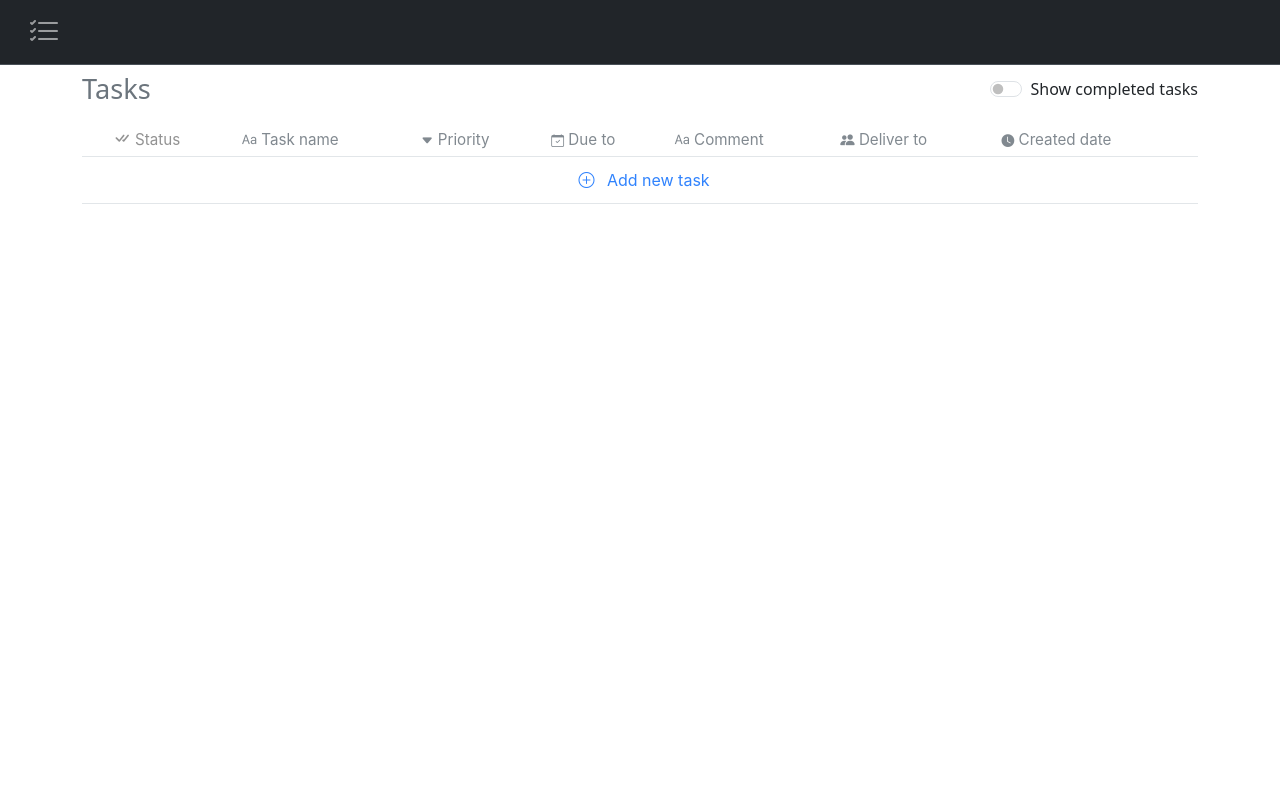
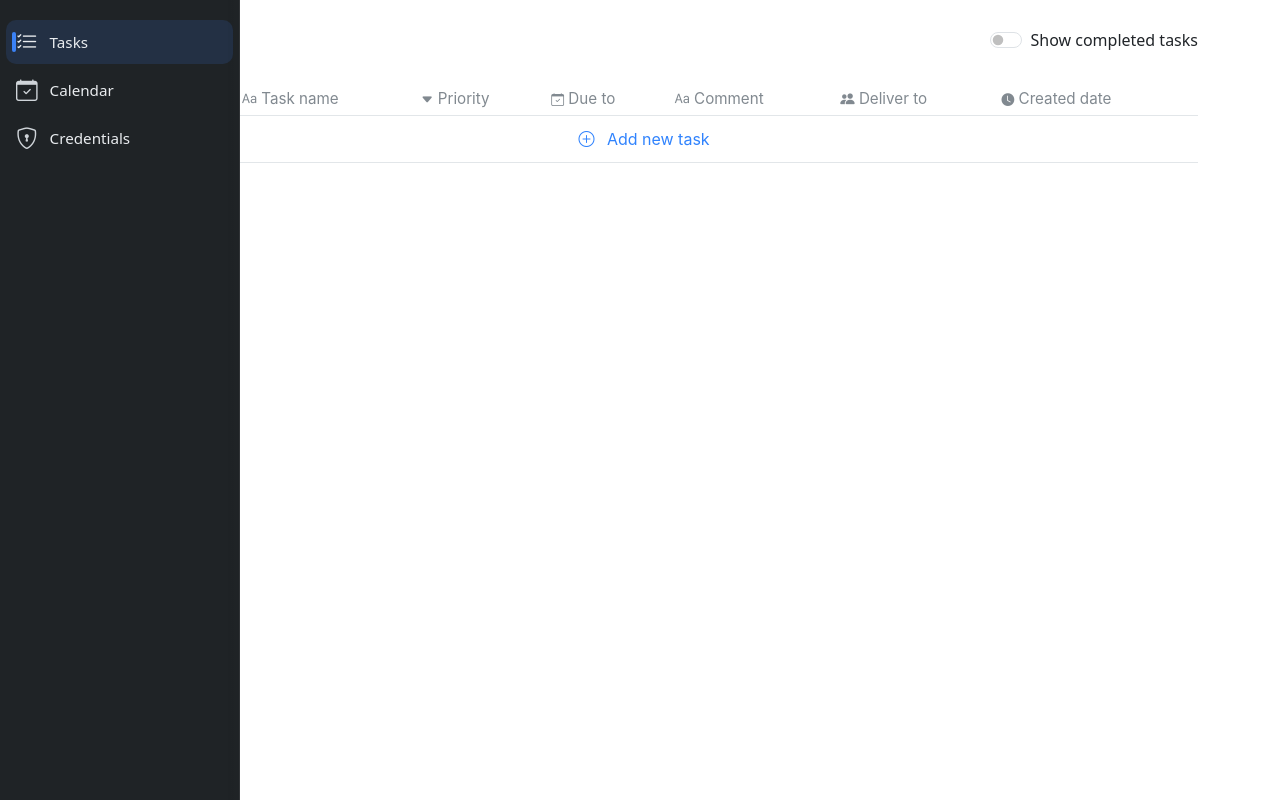
Before and after one commit to andrea-pollastro/todo, a Django app: page /tasks/ in a window 1280 px wide. Run offline with Django 5.2, Linux system fonts and the light colour scheme; data that the repository does not hold is empty; some libraries are stand-ins or nearby versions.

Commit message:
style changes (navbar on the left) + page hierarchy updated

```diff
--- /dev/null
+++ b/todowebapp/static/css/navbar.css
@@ -0,0 +1,137 @@
+:root{
+  --sb-bg: #1f2326;            /* sidebar background */
+  --sb-fg: #cfd4d9;            /* icon/text muted */
+  --sb-fg-strong: #e9ecef;     /* expanded text */
+  --sb-accent: #3b82f6;        /* active pill/indicator */
+  --sb-width: 60px;            /* collapsed width */
+  --sb-width-open: 240px;      /* expanded width */
+  --transition: 180ms ease;
+}
+
+/* reset body gap to stick the bar to the top */
+body { margin: 0; }
+
+/* -------- Sidebar -------- */
+.notion-sidebar{
+  position: fixed;
+  top: 0; left: 0;
+  height: 100vh;
+  width: var(--sb-width);
+  background: var(--sb-bg);
+  border-right: 1px solid rgba(255,255,255,.08);
+  padding: 8px 6px;
+  overflow-x: hidden;
+  overflow-y: auto;
+  transition: width var(--transition);
+  z-index: 1030;
+}
+
+/* nice subtle gradient edge like Notion */
+.notion-sidebar::after{
+  content:"";
+  position: absolute;
+  top:0; right:-1px; height:100%; width:12px;
+  pointer-events:none;
+  background: linear-gradient(to right, rgba(0,0,0,0.12), transparent);
+  opacity:.25;
+}
+
+.notion-sidebar:hover{
+  width: var(--sb-width-open);
+}
+
+/* list reset */
+.notion-sidebar ul{
+  list-style: none;
+  margin: 0;
+  padding: 8px 0;
+}
+
+/* item */
+.notion-sidebar li{
+  margin: 4px 0;
+}
+
+.notion-sidebar a{
+  display: flex;
+  align-items: center;
+  gap: 12px;
+  height: 44px;
+  border-radius: 10px;
+  padding: 0 10px;
+  text-decoration: none;
+  color: var(--sb-fg);
+  transition: background var(--transition), color var(--transition), gap var(--transition);
+}
+
+/* icon size aligns with your table aesthetic */
+.notion-sidebar i{
+  font-size: 1.35rem;
+  flex: 0 0 auto;
+  line-height: 1;
+}
+
+/* label: hidden when collapsed, shown on hover */
+.notion-sidebar span{
+  white-space: nowrap;
+  opacity: 0;
+  transform: translateX(-6px);
+  transition: opacity var(--transition), transform var(--transition), color var(--transition);
+  color: var(--sb-fg);
+  font-size: 0.95rem;
+}
+
+/* when sidebar expands (via hover), reveal labels */
+.notion-sidebar:hover span{
+  opacity: 1;
+  transform: translateX(0);
+  color: var(--sb-fg-strong);
+}
+
+/* hover */
+.notion-sidebar a:hover{
+  background: rgba(255,255,255,.06);
+  color: var(--sb-fg-strong);
+}
+
+/* active item */
+.notion-sidebar li.active a{
+  background: rgba(59,130,246,.14);
+  color: var(--sb-fg-strong);
+  position: relative;
+}
+.notion-sidebar li.active a::before{
+  content:"";
+  position: absolute;
+  left: 6px;
+  top: 50%;
+  transform: translateY(-50%);
+  width: 4px; height: 20px;
+  border-radius: 999px;
+  background: var(--sb-accent);
+}
+
+/* -------- Content shift -------- */
+.page-wrap{
+  margin-left: var(--sb-width);
+  transition: margin-left var(--transition);
+}
+
+/* when sidebar expands, shift content too */
+.notion-sidebar:hover ~ .page-wrap{
+  margin-left: var(--sb-width-open);
+}
+
+/* -------- Responsive: small screens keep it narrow (no expand) -------- */
+@media (max-width: 992px){
+  .notion-sidebar:hover{
+    width: var(--sb-width);
+  }
+  .notion-sidebar:hover span{
+    opacity: 0;
+    transform: translateX(-6px);
+  }
+  .notion-sidebar:hover ~ .page-wrap{
+    margin-left: var(--sb-width);
+  }
+}
--- a/todowebapp/templates/index.html
+++ b/todowebapp/templates/index.html
@@ -10,6 +10,7 @@
         <script src="https://cdn.jsdelivr.net/npm/bootstrap@5.3.3/dist/js/bootstrap.bundle.min.js"></script>
 
         <link rel="stylesheet" href="{% static 'todolist/css/my-table.css' %}">
+        <link rel="stylesheet" href="{% static '/css/navbar.css' %}">
 
         {% block css %}
         <style>
@@ -19,6 +20,7 @@
     </head>
     <body>
     {% include "partials/navbar.html"%}
+
     <div class="container">
         {% block content %}
 
--- a/todowebapp/templates/partials/navbar.html
+++ b/todowebapp/templates/partials/navbar.html
@@ -1,23 +1,20 @@
-<nav class="navbar bg-dark border-bottom border-body navbar-expand-lg" data-bs-theme="dark">
-  <div class="container-fluid">
-    <div class="collapse navbar-collapse" id="navbarSupportedContent">
-      <ul class="navbar-nav me-auto mb-2 mb-lg-0">
-
-        <li class="nav-item">
-          <a class="nav-link bi bi-list-check fs-2 py-0 px-3" aria-current="page" href="/"></a>
-        </li>
-
-        <!-- These functionalities will be added in the future -->
-        <!-- <li class="nav-item">
-          <a class="nav-link bi bi-calendar-check fs-2 py-0 px-3" href="#"></a>
-        </li>  -->
-
-        <!-- <li class="nav-item">
-          <a class="nav-link bi bi-shield-lock fs-2 py-0 px-3" href="#"></a>
-        </li>  -->
-
-
-      </ul>
-    </div>
-  </div>
+{% load static %}
+<nav class="notion-sidebar">
+  <ul>
+    <li class="active">
+      <a href="/">
+        <i class="bi bi-list-check"></i><span>Tasks</span>
+      </a>
+    </li>
+    <li>
+      <a href="#">
+        <i class="bi bi-calendar-check"></i><span>Calendar</span>
+      </a>
+    </li>
+    <li>
+      <a href="#">
+        <i class="bi bi-shield-lock"></i><span>Credentials</span>
+      </a>
+    </li>
+  </ul>
 </nav>
--- a/todowebapp/todolist/templates/list_todo.html
+++ b/todowebapp/todolist/templates/list_todo.html
@@ -1,7 +1,8 @@
 {% extends "index.html" %}
 {% load static %}
+{% load tz %}
 {% block content %}
-  <div class="d-flex justify-content-between align-items-center my-2">
+  <div class="d-flex justify-content-between align-items-center my-4">
     <h6 class="text-secondary mb-0" style="font-weight: 300; font-size: 1.7rem;">Tasks</h6>
 
     <form method="get" class="form-check form-switch m-0" action="{% url 'task_list' %}">
@@ -176,10 +177,12 @@
   </div>
 
 {% endblock %}
+
 {% block css %}
-  {{ block.super}} {# richiama il blocco del padre #}
+  {{ block.super }} {# richiama il blocco del padre #}
 {% endblock %}
+
 {% block javascript %}
-  {{ block.super}}
+  {{ block.super }}
   <script src="{% static 'todolist/js/edit-modal-fill.js' %}"></script>
 {% endblock %}
--- a/todowebapp/todowebapp/settings.py
+++ b/todowebapp/todowebapp/settings.py
@@ -117,6 +117,11 @@ USE_TZ = True
 
 STATIC_URL = 'static/'
 
+STATICFILES_DIRS = [
+    BASE_DIR / "static",  # for navbar.css
+    BASE_DIR / "todolist" / "static",        # for my-table.css
+]
+
 # Default primary key field type
 # https://docs.djangoproject.com/en/5.2/ref/settings/#default-auto-field
 
```
